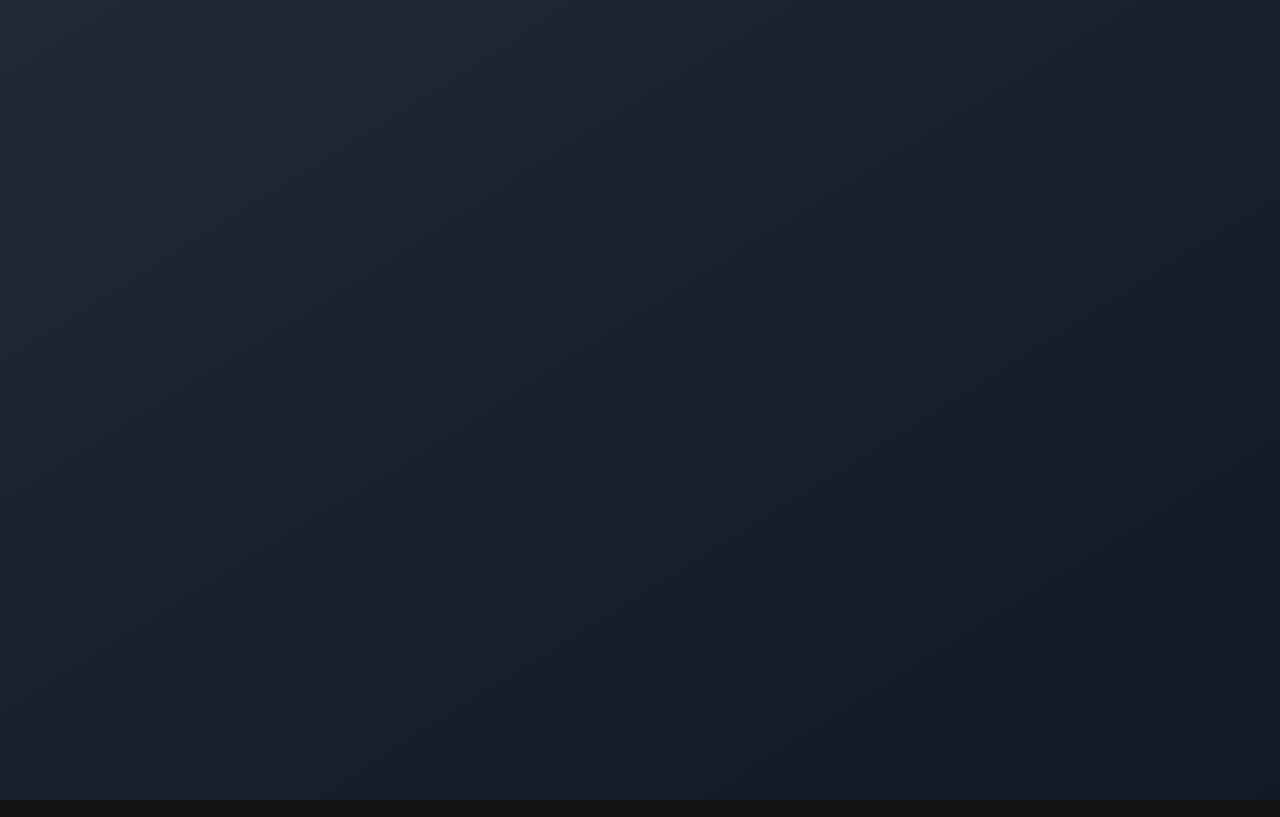
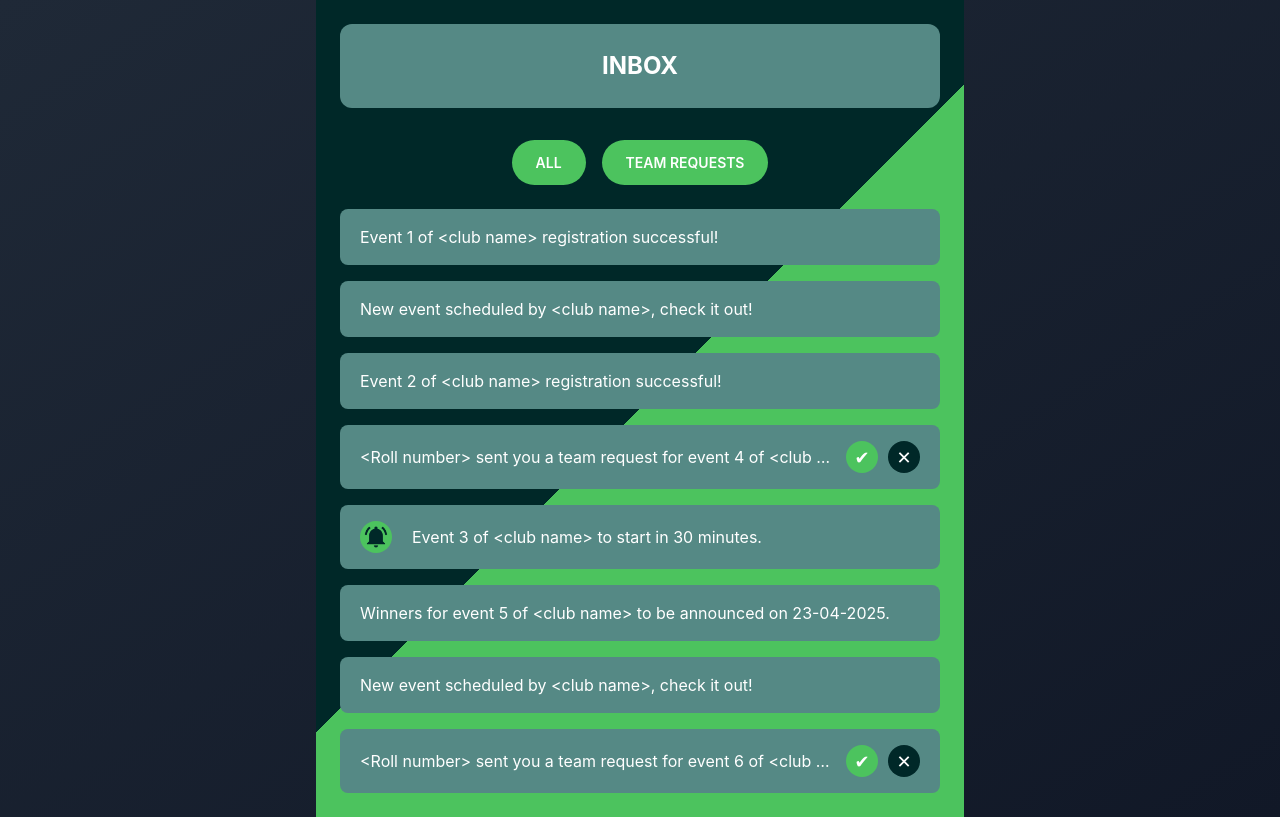
Before and after one commit to DARSHAN-V-G/EMS-USER-PORTAL, a React (Vite) app: page /notifications in a window 1280 px wide. Before the commit this address had no page. Built offline with nearby package versions, Linux system fonts and the light colour scheme.

Commit message:
INBOX PAGE ADDED

```diff
--- a/src/App.tsx
+++ b/src/App.tsx
@@ -8,6 +8,7 @@ import { BrowserRouter as Router, Routes, Route } from "react-router-dom";
 import EventsPage from "./pages/eventbrowse/registeredevents/eventspage.tsx";
 import HomePage from "./pages/eventbrowse/HomePage.tsx";
 import HamburgerMenu from "./pages/Auth/HamburgerMenu";
+import Notifications from "./pages/eventbrowse/inbox/Notifications.tsx";
 
 function App() {
   return (
@@ -21,7 +22,7 @@ function App() {
           <Route path="/home" element={<HomePage />} /> {/* Assuming this is the home page */}
           <Route path="/registered-events" element={<EventsPage />} />
           <Route path="/test-menu" element={<HamburgerMenu />} />
-
+          <Route path="/notifications" element={<Notifications />} />
         </Routes>
       </div>
     </Router>
--- /dev/null
+++ b/src/pages/eventbrowse/inbox/Notifications.module.css
@@ -0,0 +1,160 @@
+.container {
+    min-height: 100vh;
+    padding: 24px;
+    font-family: 'Inter', sans-serif;
+    background:
+      linear-gradient(
+        135deg,
+        #002828 0%,
+        #002828 50%,
+        #4cc35e 50%,
+        #4cc35e 100%
+      );
+}
+.header {
+    position: relative;
+    background-color: #558985;
+    border-radius: 12px;
+    padding: 24px 0;
+    text-align: center;
+    margin-bottom: 32px;
+}
+.greenBell {
+    color: green;
+}
+
+.header::before,
+.header::after {
+    content: "";
+    position: absolute;
+    left: 0;
+    width: 100%;
+    height: 40px;
+    clip-path: polygon(0 0, 100% 0, 50% 100%);
+    z-index: -1;
+}
+
+.header::before {
+    top: -40px;
+    background-color: #002828;
+}
+
+.header::after {
+    bottom: -40px;
+    background-color: #4cc35e;
+}
+
+.title {
+    color: white;
+    font-size: 24px;
+    font-weight: 700;
+    margin: 0;
+}
+
+.tabs {
+    margin-top: 16px;
+    display: flex;
+    justify-content: center;
+    gap: 16px;
+    margin-bottom: 24px;
+}
+
+.tab {
+    padding: 12px 24px;
+    border-radius: 9999px;
+    font-size: 14px;
+    font-weight: 600;
+    color: white;
+    border: none;
+    cursor: pointer;
+    transition: background-color 0.3s;
+}
+
+.tabAll {
+    background-color: #4cc35e;
+}
+
+.tabTeam {
+    background-color: #4cc35e;
+}
+
+.notificationsList {
+    display: flex;
+    flex-direction: column;
+    gap: 16px;
+    width: 100%;
+    align-items: center; /* center notifications horizontally */
+}
+
+.notification {
+    background-color: #558985;
+    color: white;
+    font-size: 16px;
+    border-radius: 8px;
+    padding: 16px 20px;
+    display: flex;
+    justify-content: space-between;
+    align-items: center;
+    flex-wrap: nowrap; /* Prevent wrapping */
+    width: 600px; /* FIXED width */
+    max-width: 90vw; /* Responsive fallback */
+    overflow: hidden;
+    box-sizing: border-box;
+}
+
+.notification span {
+    flex-grow: 1;
+    overflow: hidden;
+    text-overflow: ellipsis;
+    white-space: nowrap;
+}
+
+.actions {
+    display: flex;
+    gap: 10px;
+    flex-shrink: 0; /* prevent shrinking */
+}
+
+.iconButton {
+    width: 32px;
+    height: 32px;
+    border-radius: 50%;
+    border: none;
+    display: flex;
+    align-items: center;
+    justify-content: center;
+    cursor: pointer;
+    font-size: 18px;
+    flex-shrink: 0; /* prevent shrinking */
+}
+
+.accept {
+    background-color: #4cc35e;
+}
+
+.reject {
+    background-color: #002828;
+    color: white;
+}
+
+.bell {
+    background-color: #4cc35e;
+    color: #002828;
+    flex-shrink: 0;
+    margin-right: 10px;
+}
+
+@media (max-width: 600px) {
+    .title {
+        font-size: 20px;
+    }
+
+    .tab {
+        font-size: 12px;
+    }
+
+    .notification {
+        padding: 12px;
+        width: 90vw; /* smaller width on mobile */
+    }
+}
--- /dev/null
+++ b/src/pages/eventbrowse/inbox/Notifications.tsx
@@ -0,0 +1,115 @@
+import React, { useState } from 'react';
+import styles from './Notifications.module.css';
+
+const notifications = [
+    { id: 1, text: 'Event 1 of <club name> registration successful!', type: 'info' },
+    { id: 2, text: 'New event scheduled by <club name>, check it out!', type: 'info' },
+    { id: 3, text: 'Event 2 of <club name> registration successful!', type: 'info' },
+    { id: 4, text: '<Roll number> sent you a team request for event 4 of <club name>.', type: 'team_request' },
+    { id: 5, text: 'Event 3 of <club name> to start in 30 minutes.', type: 'reminder' },
+    { id: 6, text: 'Winners for event 5 of <club name> to be announced on 23-04-2025.', type: 'info' },
+    { id: 7, text: 'New event scheduled by <club name>, check it out!', type: 'info' },
+    { id: 8, text: '<Roll number> sent you a team request for event 6 of <club name>.', type: 'team_request' },
+];
+
+export default function NotificationsPage() {
+    const [selectedTab, setSelectedTab] = useState('all'); // State to track selected tab
+    const [expandedNotificationId, setExpandedNotificationId] = useState(null); // State to track expanded notification
+
+    const handleTabChange = (tab) => {
+        setSelectedTab(tab);
+        setExpandedNotificationId(null); // Collapse any expanded notification when tab changes
+    };
+
+    const handleNotificationClick = (id) => {
+        // Toggle the expanded notification
+        setExpandedNotificationId(prevId => (prevId === id ? null : id));
+    };
+
+    const filteredNotifications = selectedTab === 'all' ?
+        notifications : notifications.filter(notification => notification.type === 'team_request');
+
+    return (
+        <div className={styles.container}>
+            <div className={styles.card}>
+                <div className={styles.header}>
+                    <h1 className={styles.title}>INBOX</h1>
+                </div>
+
+                <div className={styles.tabs}>
+                    <button
+                        className={`${styles.tab} ${styles.tabAll}`}
+                        onClick={() => handleTabChange('all')}
+                    >
+                        ALL
+                    </button>
+                    <button
+                        className={`${styles.tab} ${styles.tabTeam}`}
+                        onClick={() => handleTabChange('team_request')}
+                    >
+                        TEAM REQUESTS
+                    </button>
+                </div>
+
+                <div className={styles.notificationsList}>
+                    {filteredNotifications.map(({ id, text, type }) => (
+                        <div
+                            key={id}
+                            className={styles.notification}
+                            onClick={() => handleNotificationClick(id)} // Handle click to expand
+                            role="button"
+                            tabIndex={0}
+                            onKeyDown={(e) => {
+                                if (e.key === 'Enter' || e.key === ' ') {
+                                    e.preventDefault();
+                                    handleNotificationClick(id);
+                                }
+                            }}
+                        >
+                            {type === 'reminder' ? (
+                                <>
+                                    <button className={`${styles.iconButton} ${styles.bell}`} aria-label="Reminder" tabIndex={-1}>
+                                        <img src="/bell_icon.png" alt="bell icon" />
+                                    </button>
+                                    <span
+                                        title={text}
+                                        style={{
+                                            overflow: 'hidden',
+                                            textOverflow: 'ellipsis',
+                                            whiteSpace: expandedNotificationId === id ? 'normal' : 'nowrap',
+                                            flexGrow: 1,
+                                            marginLeft: '10px'
+                                        }}
+                                    >
+                                        {text}
+                                    </span>
+                                </>
+                            ) : (
+                                <>
+                                    <span
+                                        title={text}
+                                        style={{
+                                            overflow: 'hidden',
+                                            textOverflow: 'ellipsis',
+                                            whiteSpace: expandedNotificationId === id ? 'normal' : 'nowrap',
+                                            flexGrow: 1,
+                                            marginRight: '10px'
+                                        }}
+                                    >
+                                        {text}
+                                    </span>
+                                    {type === 'team_request' && (
+                                        <div className={styles.actions}>
+                                            <button className={`${styles.iconButton} ${styles.accept}`} aria-label="Accept" tabIndex={-1}>✔</button>
+                                            <button className={`${styles.iconButton} ${styles.reject}`} aria-label="Reject" tabIndex={-1}>✕</button>
+                                        </div>
+                                    )}
+                                </>
+                            )}
+                        </div>
+                    ))}
+                </div>
+            </div>
+        </div>
+    );
+}
```
Also changed, not shown: public/bell_icon.png (added).
